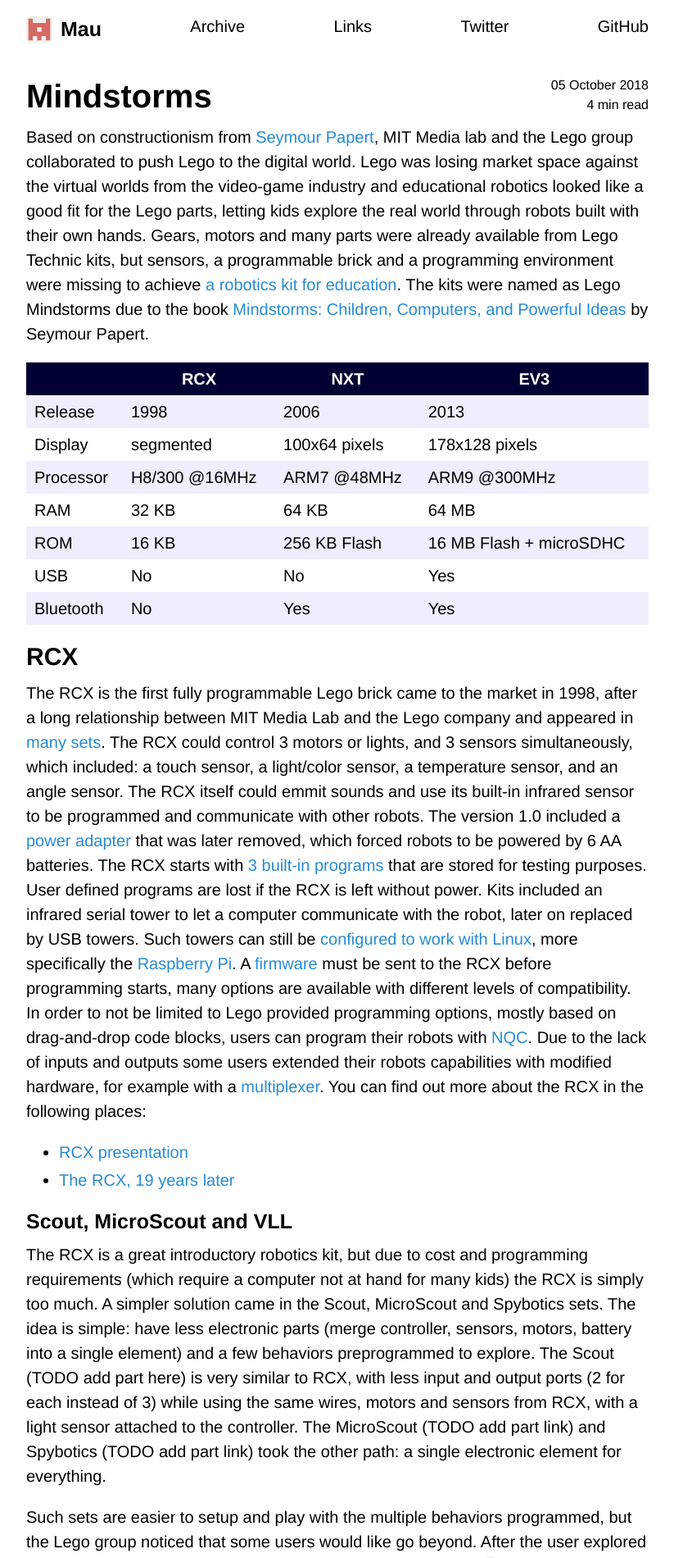
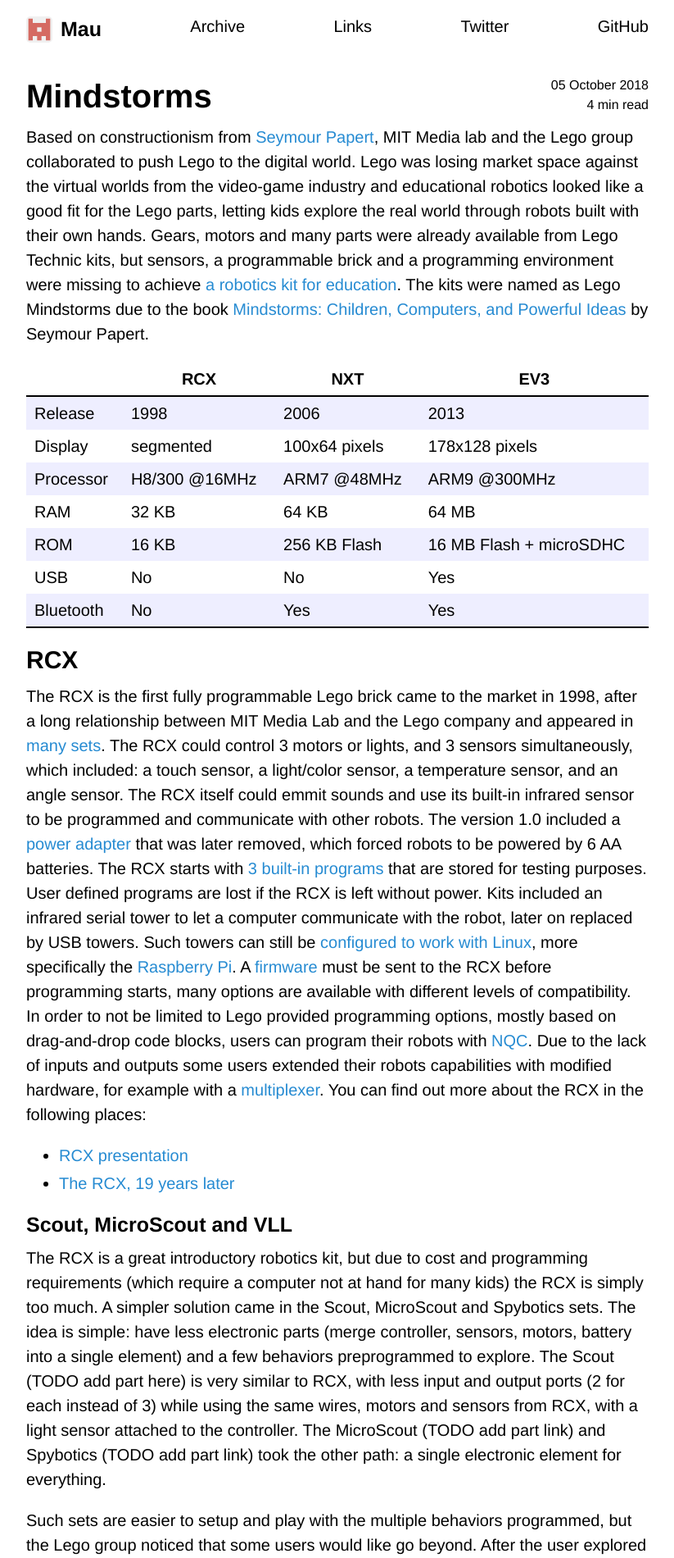
Before and after one commit to Maumagnaguagno/maumagnaguagno.github.io, a Jekyll site: the page built from mindstorms.md, in a window 1280 px wide. Shown: the top 1900 px of the page at 82% size, without its empty margins (228-1051 px from the left). Built offline with Jekyll 4.4.1, drawn with Linux system fonts in a browser that asks for light colours; our own code applies the rules of GitHub Pages for plain Markdown files.

Commit message:
Remove dark heading from table style

```diff
--- a/css/style.scss
+++ b/css/style.scss
@@ -98,12 +98,10 @@ table {
   margin-bottom: 1rem;
   width: 100%;
   border-collapse: collapse;
+  border-bottom: 2px solid;
 }
 
-th {
-  background: #003;
-  color: #fff;
-}
+th { border-bottom: 2px solid }
 
 td, th { padding: .25rem .5rem }
 
```
